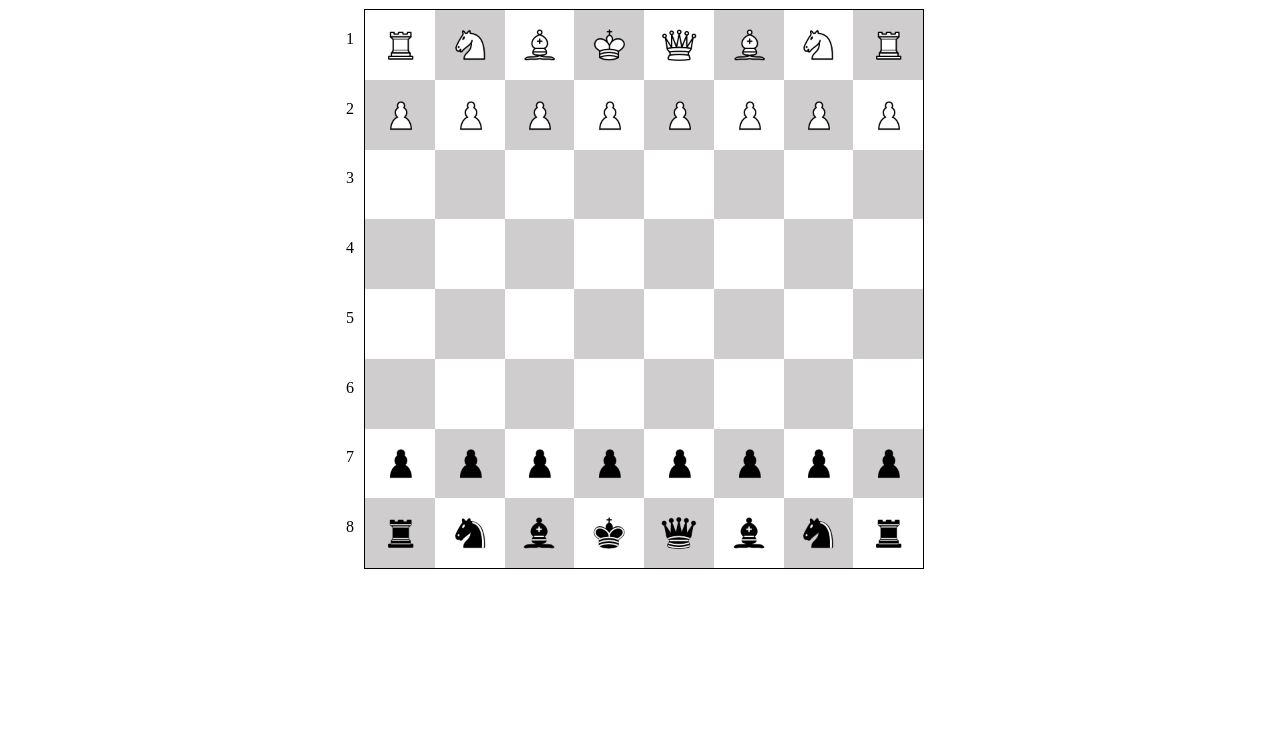
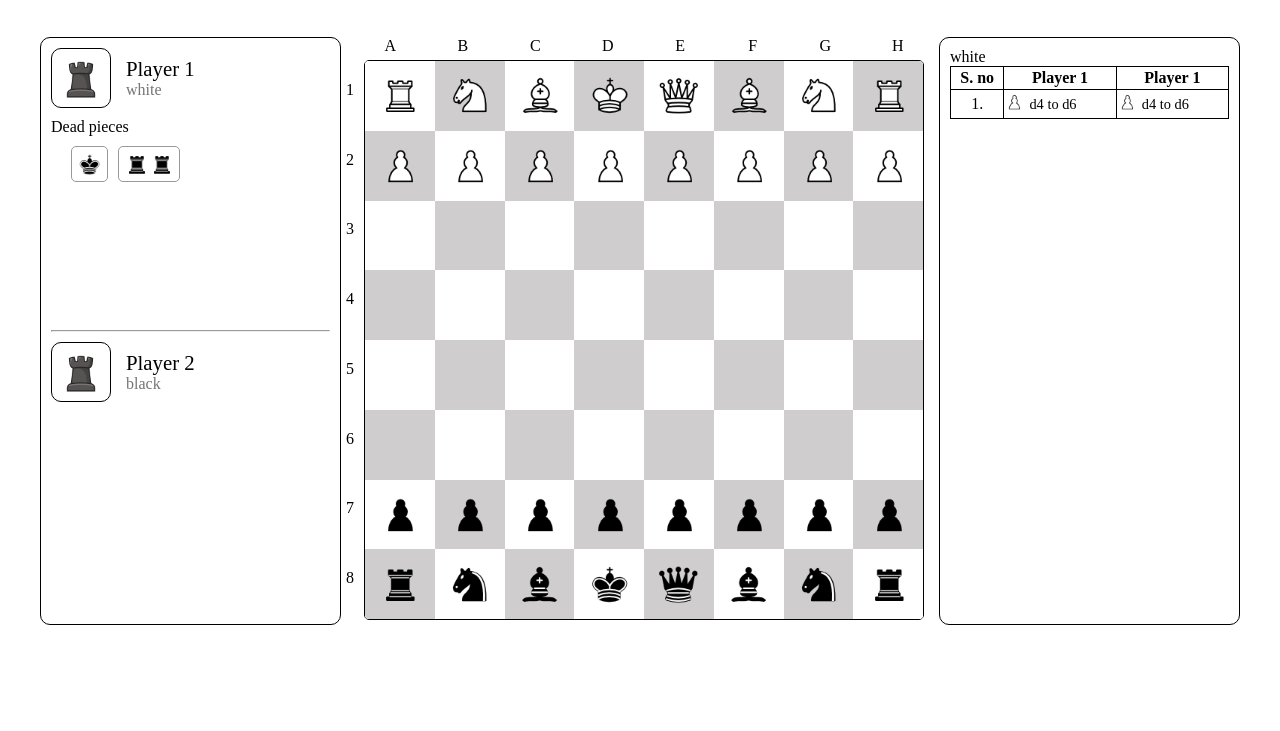
Before and after one commit to devmrvicky/js-chess, a website built with Vite: page index.html in a window 1280 px wide. Shown: the part 69-800 px from the top of the page. Built offline with nearby package versions, Linux system fonts and the light colour scheme.

Commit message:
setup layout for showing game data

```diff
--- a/css/style.css
+++ b/css/style.css
@@ -7,7 +7,8 @@
 
 body {
   width: 100%;
-  min-height: 100vh;
+  /* min-height: 100vh; */
+  height: 100vh;
 }
 
 main {
@@ -19,10 +20,92 @@ main {
   flex-direction: column;
 }
 
+.game-container {
+  display: flex;
+  width: 100%;
+  max-width: 1200px;
+  margin-inline: auto;
+  gap: 5px;
+}
+
+#player-info-container,
+#chess-board-container,
+#game-moves-container {
+  flex: 1;
+  border: 1px solid;
+}
+
 #chess-board-container {
+  border: none;
+  flex: 1;
   display: grid;
   grid-template-columns: auto auto;
   grid-template-rows: auto auto;
+}
+
+#player-info-container {
+  display: flex;
+  flex-direction: column;
+  gap: 10px;
+  padding: 10px;
+  border-radius: 10px;
+}
+
+.player {
+  flex: 1;
+  display: flex;
+  flex-direction: column;
+  gap: 10px;
+}
+
+.player-profile {
+  display: flex;
+  align-items: center;
+  gap: 15px;
+}
+
+.player-name p {
+  font-size: 1.3rem;
+}
+
+.player-name span {
+  color: #757575;
+  font-size: 1rem;
+}
+
+.avatar {
+  border: 1px solid;
+  width: 60px;
+  height: 60px;
+  border-radius: 10px;
+  padding: 5px;
+
+  & img {
+    width: 100%;
+  }
+}
+
+.pieces {
+  display: flex;
+  padding: 0 20px;
+  gap: 10px;
+  flex-wrap: wrap;
+
+  &>div {
+    display: flex;
+    border: 1px solid #999;
+    border-radius: 5px;
+    padding: 5px 5px 0 5px;
+    align-items: center;
+  }
+}
+
+.piece-img {
+  width: 25px;
+
+  & img {
+    width: 100%
+  }
 }
 
 #chess-board {
@@ -32,6 +115,8 @@ main {
   display: flex;
   flex-wrap: wrap;
   margin: 5px 10px;
+  border-radius: 5px;
+  overflow: hidden;
 }
 
 
@@ -83,6 +168,41 @@ main {
   border: 1px solid #ff0000;
 }
 
+#game-moves-container {
+  border-radius: 10px;
+  padding: 10px;
+  display: flex;
+  width: 100%;
+  flex-direction: column;
+}
+
+table {
+  border: 1px solid;
+  text-align: center;
+  border-collapse: collapse;
+}
+
+th,
+td {
+  border: 1px solid;
+  padding: 2px 0;
+}
+
+td>div {
+  display: flex;
+  align-items: center;
+  gap: 5px;
+
+  & span {
+    font-size: .9rem;
+  }
+
+  & img {
+    width: 20px;
+  }
+}
+
+
 @media screen and (max-width: 613px) {
   #chess-board {
     width: 400px;
--- a/index.html
+++ b/index.html
@@ -17,14 +17,97 @@
 </head>
 
 <body>
-  <h1>chess game</h1>
+  <!-- <h1>chess game</h1> -->
   <main>
-    <div class="game-info">
-      white
-    </div>
-    <div id="chess-board-container">
-      <div class="blank-cell"></div>
-      <div id="chess-board"></div>
+    <div class="game-container">
+      <!-- player info container -->
+      <div id="player-info-container">
+        <div class="player-1 player">
+          <div class="player-profile">
+            <div class="avatar">
+              <img src="./img/br.png" alt="player1">
+            </div>
+            <div class="player-name">
+              <p>Player 1</p>
+              <span>white</span>
+            </div>
+          </div>
+          <p>Dead pieces</p>
+          <div class="pieces">
+            <div class="king">
+              <div class="piece-img">
+                <img src="./img/dark-king.png" alt="dark-king">
+              </div>
+            </div>
+            <div class="rook">
+              <div class="piece-img">
+                <img src="./img/dark-rook.png" alt="dark-rook">
+              </div>
+              <div class="piece-img">
+                <img src="./img/dark-rook.png" alt="dark-rook">
+              </div>
+            </div>
+          </div>
+        </div>
+        <hr>
+        <div class="player-2 player">
+          <div class="player-profile">
+            <div class="avatar">
+              <img src="./img/br.png" alt="player2">
+            </div>
+            <div class="player-name">
+              <p>Player 2</p>
+              <span>black</span>
+            </div>
+          </div>
+        </div>
+      </div>
+      <!-- chess board container -->
+      <div id="chess-board-container">
+        <div class="blank-cell"></div>
+        <div id="chess-board"></div>
+      </div>
+      <!-- game moves container -->
+      <div id="game-moves-container">
+        <div class="game-info">
+          white
+        </div>
+        <!-- moves history -->
+        <table>
+          <thead>
+            <tr>
+              <th>S. no</th>
+              <th>Player 1</th>
+              <th>Player 1</th>
+            </tr>
+          </thead>
+          <tbody>
+            <tr>
+              <td>1.</td>
+              <td>
+                <div>
+                  <div>
+                    <img src="./img/light-pawn.png" alt="light-pawn">
+                  </div>
+                  <span>
+                    d4 to d6
+                  </span>
+                </div>
+              </td>
+              <td>
+                <div>
+                  <div>
+                    <img src="./img/light-pawn.png" alt="light-pawn">
+                  </div>
+                  <span>
+                    d4 to d6
+                  </span>
+                </div>
+              </td>
+            </tr>
+          </tbody>
+        </table>
+      </div>
     </div>
   </main>
 </body>
--- a/js/main.js
+++ b/js/main.js
@@ -54,7 +54,7 @@ const initPieceImgInCell = async (cell, piece) => {
     cell.setAttribute("data-piece-id", piece.id);
     cell.setAttribute("data-piece-available", true);
     // create img
-    const img = new Image(40);
+    const img = new Image(45);
     img.src = piece.img;
     img.title = piece.name;
     cell.append(img);
```
Also changed, not shown: img/br.png (added).
